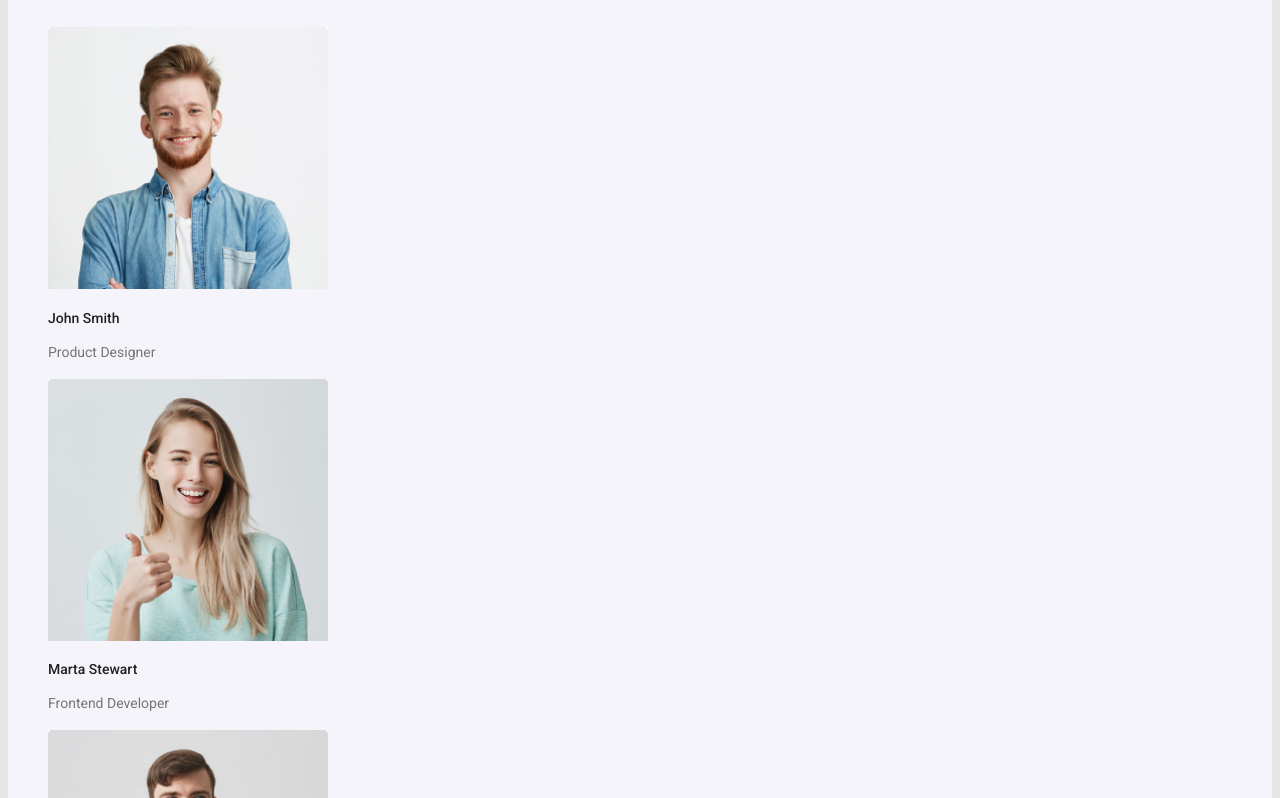
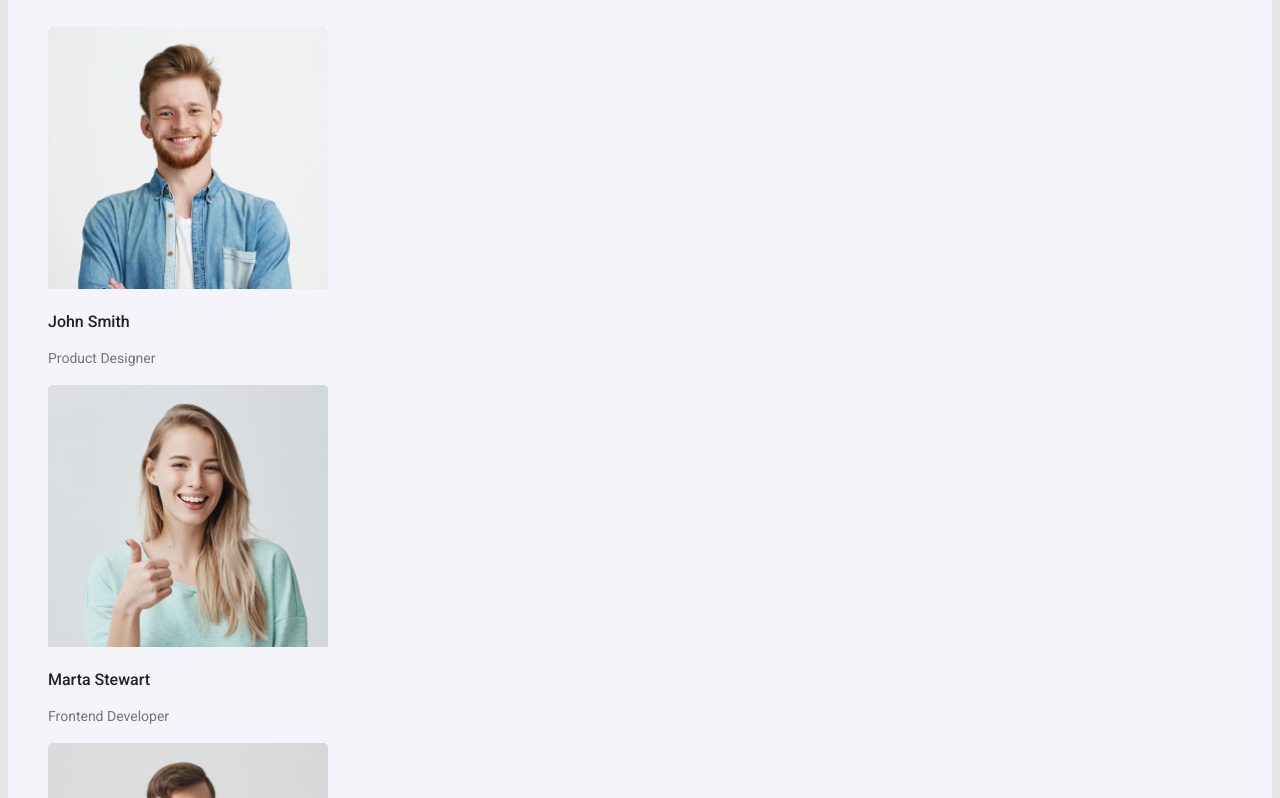
Before and after one commit to sanya-Pl/goit-markup-hw-02, a plain HTML site: page index.html in a window 1280 px wide. Shown: the part 2779-3577 px from the top of the page. Drawn offline with Linux system fonts and the light colour scheme.

Commit message:
правки

```diff
--- a/css/styles.css
+++ b/css/styles.css
@@ -125,6 +125,7 @@ color: var(--title-text-color);
   font-weight: 700;
   font-size: 14px;
   line-height: 1.14;
+  text-transform: uppercase;
   }
 
 .feature-list{
@@ -152,7 +153,7 @@ line-height: 1.14;
 .section .name{
   color: var(--title-text-color);
   font-weight: 500;
-  font-size: 14px;
+  font-size: 16px;
   line-height: 1.14;
 }
 
```
